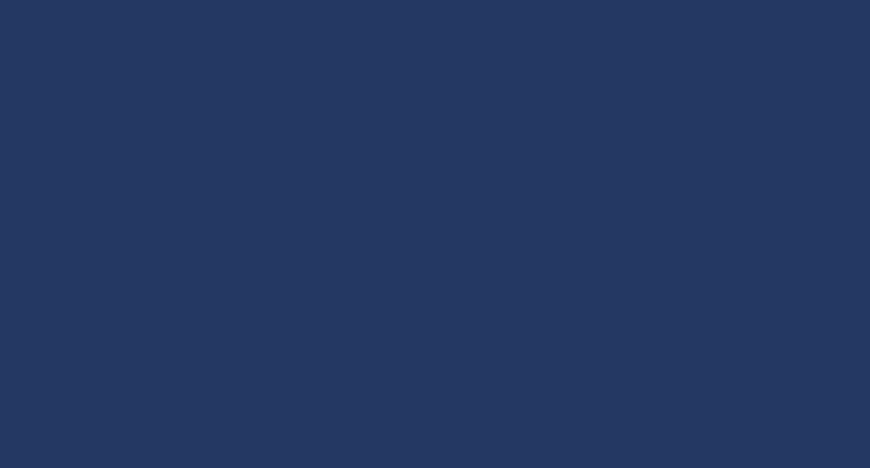
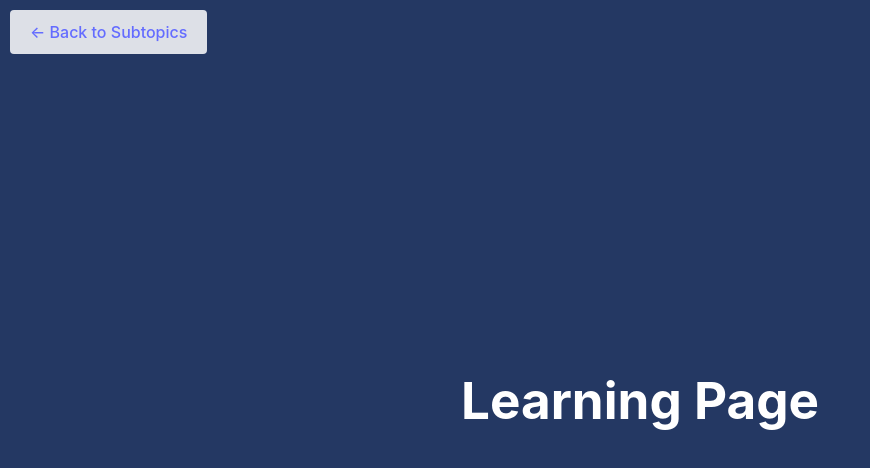
Before and after one commit to oliprev/OP_COMP3000, a React (Vite) app in the folder frontend/: page /main/topics/1/subtopics/1/learn in a window 1280 px wide. Shown: the top 468 px of the page, without its empty margins (0-870 px from the left). Built offline with nearby package versions, Linux system fonts and the light colour scheme; sample sign-in values are in the browser's storage.

Commit message:
Functionality added, making it work and move back to prior pages if needed

```diff
--- a/frontend/src/pages/LearningPage.jsx
+++ b/frontend/src/pages/LearningPage.jsx
@@ -1,5 +1,14 @@
+import { useParams, Link } from "react-router-dom";
+
 function LearningPage() {
-    return null;
-};
+    const { topic, subtopic } = useParams();
+
+    return (
+        <div>
+            <Link to={`/main/topics/${topic}/subtopics`} className="back-link">← Back to Subtopics</Link>
+            <h1>Learning Page</h1>
+        </div>
+    );
+}
 
 export default LearningPage;
```
